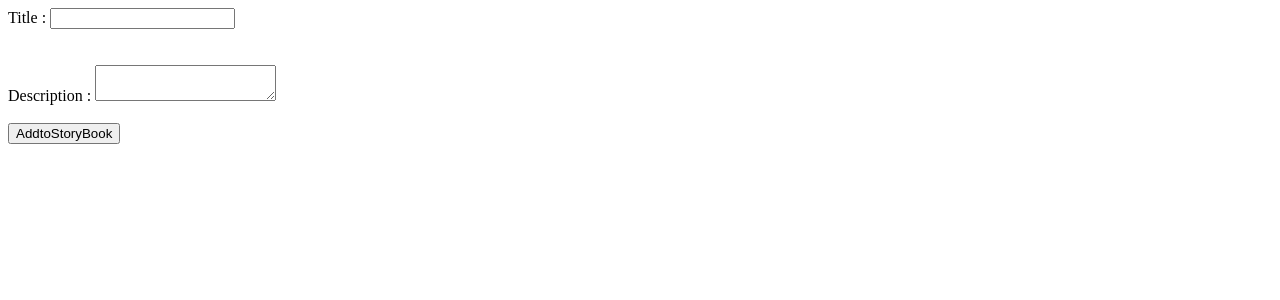
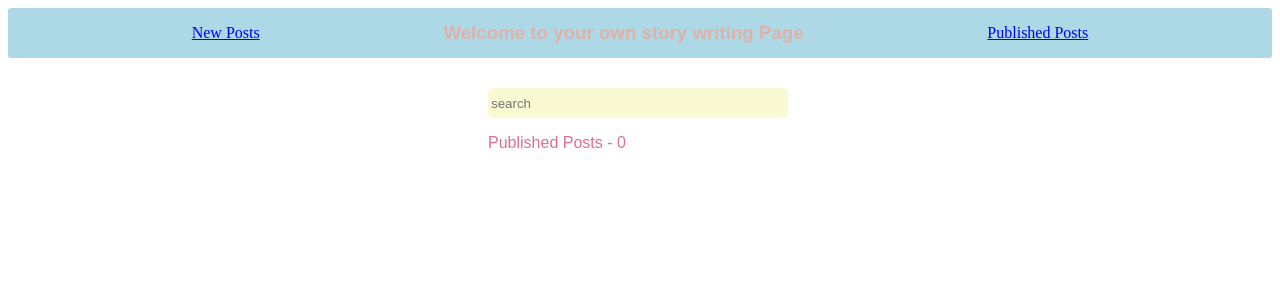
Before and after one commit to Amit-kore-3212/React-assignments, a React (Create React App) app: page /posts in a window 1280 px wide. Shown: the top 300 px of the page. Built offline with nearby package versions, Linux system fonts and the light colour scheme.

Commit message:
first-commit

```diff
--- a/package.json
+++ b/package.json
@@ -14,8 +14,11 @@
     "@types/styled-components": "^5.1.4",
     "react": "^17.0.1",
     "react-dom": "^17.0.1",
+    "react-redux": "^7.2.2",
     "react-router-dom": "^5.2.0",
     "react-scripts": "3.4.4",
+    "redux": "^4.0.5",
+    "redux-thunk": "^2.3.0",
     "styled-components": "^5.2.0",
     "typescript": "^3.7.5"
   },
--- a/src/App.tsx
+++ b/src/App.tsx
@@ -1,8 +1,13 @@
 import React  from 'react'
+import {useState} from 'react'
 import {BrowserRouter,Route} from 'react-router-dom'
+import  Data  from './Test-Assignment/Components/Data'
+import { Home } from './Test-Assignment/Components/HomePage'
+import { Title } from './Test-Assignment/Components/Posts'
 // import { ProductList } from './ShoppingCart/DisplayProducts/ProductList'
 // import {products} from './ShoppingCart/Products/Products'
-import { Title } from './Test-Assignment/Title'
+
+
 
 
 
@@ -10,23 +15,41 @@ import { Title } from './Test-Assignment/Title'
 // import { Login } from './Components/Login'
 // import {Todo} from './Components/Todo'
 
+export const DataContext = React.createContext<any[]>([])
+
 function App(){
+const [data , setData] = useState<any[]>([])
+
+  const addData =(formData:any)=>{
+     setData(prevState => prevState.concat(formData))
+
+
+  }
+    return(
+      <BrowserRouter>
+
+ <div>
+        {/* <Route path="/" component={Login} exact={true}/>
+       <Route path="/todo" component={Todo} /> */}
+       {/* <ProductList products={products} /> */}
+       <Home/>
+
+   <Route path="/" component={ Title } exact={true}/>
+   <Route path="/posts" component={Data}/>
 
 
 
 
-    return(
-      <BrowserRouter>
 
 
-     <div>
-     {/* <Route path="/" component={Login} exact={true}/>
-       <Route path="/todo" component={Todo} /> */}
-       {/* <ProductList products={products} /> */}
-       <Route path="/" component={Title}/>
+
+
 
        </div>
-       </BrowserRouter>
+
+      </BrowserRouter>
+
+
 
 
 
--- /dev/null
+++ b/src/Test-Assignment/Actions/postAction.tsx
@@ -0,0 +1,4 @@
+export const postAction =(formData:any)=>{
+    return {type:"ADD_POST" , payload:formData}
+
+}
--- /dev/null
+++ b/src/Test-Assignment/Components/Data.tsx
@@ -0,0 +1,60 @@
+import React , {useState } from 'react'
+import {connect} from 'react-redux'
+import { Label, PublishedDescription, PublishedPosts, PublishedTitle, Search } from './Styled-Components'
+
+
+
+interface Props {
+    posts:any[]
+
+}
+
+
+ const Data:React.FC<Props>=(props:Props)=>{
+
+    const [search , setSearch ] = useState<string>("")
+
+const handleChange =(e:React.ChangeEvent<HTMLInputElement>)=>{
+    setSearch(e.target.value)
+
+}
+
+
+
+
+    return (
+        <PublishedPosts>
+
+            <div>
+                <Search type="search" placeholder="search" value={search} onChange={handleChange}/>
+            </div>
+            <Label>Published Posts - {props.posts.length}</Label>
+            {
+              props.posts &&   props.posts.filter ( ele => ele.Title.includes(search)).map((post:any , i ) =>{
+                    return (
+                        <div key={i}>
+
+
+                            <PublishedTitle> Title :{post.Title}</PublishedTitle>
+
+
+                            <PublishedDescription> Description : {post.Description}</PublishedDescription>
+
+                            </div>
+                    )
+                })
+            }
+
+
+
+        </PublishedPosts>
+    )
+}
+
+const mapStateToProps =(state:any)=>{
+    return{
+        posts:state.posts
+    }
+}
+
+export default connect(mapStateToProps)( Data)
--- /dev/null
+++ b/src/Test-Assignment/Components/HomePage.tsx
@@ -0,0 +1,21 @@
+import React from 'react'
+import { Link } from 'react-router-dom'
+import { HeadingText, NavBar, NavItem } from './Styled-Components'
+
+export const Home:React.FC=()=>{
+    return (
+        <NavBar>
+            <NavItem>
+    <Link to="/">New Posts</Link>
+</NavItem>
+<NavItem>
+<HeadingText>Welcome to  your own story writing Page</HeadingText>
+</NavItem>
+
+<NavItem>
+    <Link to="/posts">Published Posts</Link>
+</NavItem>
+
+        </NavBar>
+    )
+}
--- a/src/Test-Assignment/Title.tsx
+++ b/src/Test-Assignment/Components/Posts.tsx
@@ -1,12 +1,25 @@
 import React from 'react'
 import { useState } from 'react'
+import { useDispatch  } from 'react-redux'
+import { RouteComponentProps  } from 'react-router-dom'
+import {History,LocationState} from 'history'
+import { postAction } from '../Actions/postAction'
+import { InputElement ,  Discription, Posts, Titled, Label , SubmitButton } from './Styled-Components'
+
+
+
+
 
 interface Props {
-    value:string
+    postAction :(formData:any)=> void
+
+    history : History<LocationState>
 }
 
 
-export const Title:React.FC<Props>=(props:Props)=>{
+export const Title:React.FC<Props> = (props:Props , history : RouteComponentProps)=>{
+
+    const dispatch = useDispatch()
     const [Title , setTitle]= useState<string>("")
     const [Description,setDescription] = useState<string>("")
     const [TitleError , setTitleError] =useState<string>("")
@@ -52,27 +65,44 @@ export const Title:React.FC<Props>=(props:Props)=>{
                 Description
 
             }
+        dispatch(postAction(formData))
+        props.history.push('/posts')
+
+
+
+
 
 
         }
 
 
     }
+
     return(
-        <div>
+
+        <Posts>
+
             <form onSubmit={handleSubmit}>
-            <label>Title : </label>
-            <input type="text" value={Title} onChange={handleTitle} />
+                <Titled>
+                <Label>Title : </Label>
+            <InputElement type="text" value={Title} onChange={handleTitle} />
               <div style={{color:'red'}}>{TitleError}</div><br/>
+
+                </Titled>
+
 
 
             <br/>
-            <label>Description : </label>
-            <textarea  value={Description} onChange={handleDescription} />
+            <Titled>
+            <Label>Description : </Label>
+            <Discription  value={Description} onChange={handleDescription} />
             <div style={{color:'red'}}>{DescriptionError}</div><br/>
-            <input type="submit" value="AddtoStoryBook"/>
+            <SubmitButton type="submit"  value="Add To StoryBook"/>
+
+            </Titled>
+
             </form>
 
-        </div>
+        </Posts>
     )
 }
--- /dev/null
+++ b/src/Test-Assignment/Components/Styled-Components.tsx
@@ -0,0 +1,93 @@
+import React from 'react'
+import styled from 'styled-components'
+
+export const NavBar = styled.div`
+display:flex;
+border-radius:3px;
+background-color:lightblue;
+height:50px;
+justify-content:space-evenly;
+align-items:center;
+`
+export const NavItem = styled(NavBar)`
+text-decoration:none;
+
+`
+export const HeadingText= styled.h3`
+color:#dfb1a9;
+font-family:Arial, Helvetica, sans-serif;
+
+`
+export const InputElement = styled.input`
+background-color:lightgrey;
+border:1px solid lightgrey;
+border-radius:5px;
+width:400px;
+height:30px;
+color:tomato;
+font-family:Arial, Helvetica, sans-serif;
+`
+export const Discription = styled.textarea`
+background-color:lightgray;
+border: 1px solid lightgray;
+border-radius:5px;
+width:400px;
+height:100px;
+color:blueviolet;
+font-family:Arial, Helvetica, sans-serif;
+`
+export const Posts= styled.div`
+padding:30px 0px 0px 480px;
+
+`
+export const Titled = styled.div`
+width:400px;
+
+`
+export const Label = styled.p`
+color:palevioletred;
+font-family:Arial, Helvetica, sans-serif;
+
+`
+export const SubmitButton = styled.input`
+background-color:steelblue;
+width:200px;
+height:30px;
+color:white;
+border:1px solid steelblue;
+border-radius:5px;
+
+`
+export const Search = styled.input`
+background-color:lightgoldenrodyellow;
+border:1px solid lightgoldenrodyellow;
+width:300px;
+height:30px;
+border-radius:5px;
+
+`
+export const PublishedPosts = styled.div`
+padding:30px 0px 0px 480px;
+
+`
+export const PublishedTitle = styled.h5`
+background-color:#21e0e0;
+border:1px solid #21e0e0;
+border-radius:5px;
+width:400px;
+height:30px;
+text-align:center;
+color:palevioletred;
+font-size:20px;
+
+`
+export const PublishedDescription = styled.p`
+background-color:  lightgrey;
+border:1px solid lightgray;
+width:500px;
+height:400px;
+border-radius:5px;
+color:purple;
+
+
+`
--- /dev/null
+++ b/src/Test-Assignment/Reducer/postReducer.tsx
@@ -0,0 +1,17 @@
+
+
+
+
+const postReducer =(state=[],action:any)=>{
+    switch(action.type){
+        case "ADD_POST":{
+            return state.concat(action.payload)
+        }
+
+        default:{
+            return [].concat(state)
+        }
+    }
+}
+
+export default postReducer
--- /dev/null
+++ b/src/Test-Assignment/Store/ConfigureStore.tsx
@@ -0,0 +1,20 @@
+import React from 'react'
+import {createStore , combineReducers,applyMiddleware} from 'redux'
+import thunk from 'redux-thunk'
+import postReducer from '../Reducer/postReducer'
+
+
+
+const configureStore = () =>{
+    const store = createStore(combineReducers({
+        posts:postReducer
+
+    }),applyMiddleware(thunk))
+
+
+
+
+    return store
+}
+export type  RootState = ReturnType<typeof configureStore>
+export default configureStore
--- a/src/index.tsx
+++ b/src/index.tsx
@@ -1,5 +1,24 @@
 import React from 'react'
 import ReactDOM from 'react-dom'
 import App from './App'
+import configureStore from './Test-Assignment/Store/ConfigureStore'
+import { Provider } from 'react-redux'
 
-ReactDOM.render(<App/>,document.getElementById('root'))
+
+const store = configureStore()
+
+console.log(store.getState())
+
+
+store.subscribe(()=>{
+    console.log(store.getState())
+})
+
+
+const jsx= (
+    <Provider store={store}>
+        <App/>
+
+    </Provider>
+)
+ReactDOM.render(jsx,document.getElementById('root'))
```
Also changed, not shown: 1 other file (tests, documents, lock files or other folders).
